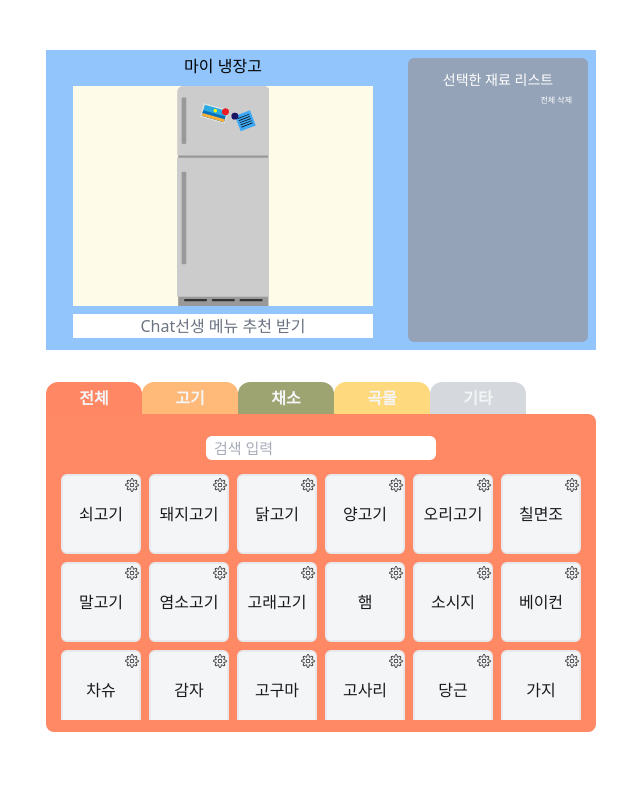
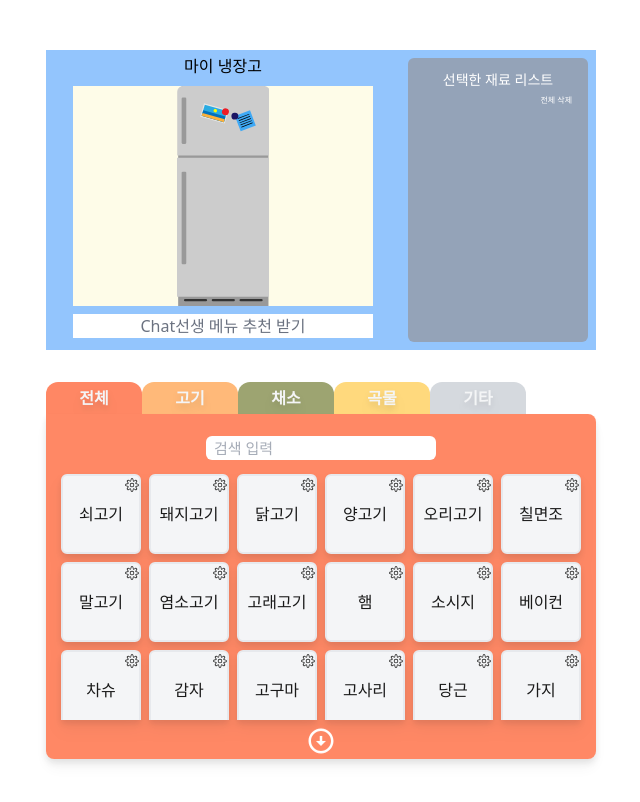
Before and after one commit to Storage-with-chatGPT/food-master-chatGPT, a Next.js app: page / in a window 1280 px wide. Shown: the whole page, without its empty margins (319-959 px from the left). Built offline with nearby package versions, Linux system fonts and the light colour scheme.

Commit message:
[FEAT] 스크롤 표시 → 화살표 주기(#18

```diff
--- a/src/components/IngredientList/index.tsx
+++ b/src/components/IngredientList/index.tsx
@@ -1,4 +1,4 @@
-import React, { useEffect, useState } from "react";
+import React, { useEffect, useRef, useState } from "react";
 import { useAppDispatch, useAppSelector } from "@/store";
 import {
   addIngredientList,
@@ -12,11 +12,15 @@ import { selectCategory } from "@/services/common/slice";
 import SearchInput from "./SearchInput";
 import IngredientBtn from "./IngredientBtn";
 import { showToastMessage } from "@/utils/toastMsg";
+import { BiDownArrowCircle } from "react-icons/bi";
 
 const IngredientList = () => {
   const [addBtnState, setAddBtnState] = useState(false);
   const [addIngredientInput, setAddIngredientInput] = useState("");
   const [bgColor, setBgColor] = useState("my-red");
+
+  const scrollRef = useRef<HTMLDivElement>(null);
+  const [istBtnVisible, setIsBtnVisible] = useState(true);
 
   const dispatch = useAppDispatch();
   const ingredientList = useAppSelector((state) => state.ingredientList);
@@ -132,6 +136,35 @@ const IngredientList = () => {
     // eslint-disable-next-line react-hooks/exhaustive-deps
   }, [categoryValue]);
 
+  const moveBottomEnd = () => {
+    scrollRef.current?.scrollIntoView({
+      behavior: "smooth",
+      block: "end",
+    });
+    const elementTop = scrollRef.current?.getBoundingClientRect().top;
+    const DownBtn = document.getElementById("DownBtn");
+    if (DownBtn) {
+      DownBtn.style.display = "none";
+    }
+  };
+
+  useEffect(() => {
+    const ingredients = document.getElementById("scrollDiv");
+    const handleScroll = () => {
+      if (ingredients) {
+        const scrollHeight = ingredients.scrollHeight;
+        const scrollTop = ingredients.scrollTop;
+        const clientHeight = ingredients.clientHeight;
+        const condition = scrollHeight !== scrollTop + clientHeight;
+        setIsBtnVisible(condition);
+      }
+    };
+    ingredients?.addEventListener("scroll", handleScroll);
+    return () => {
+      ingredients?.removeEventListener("scroll", handleScroll);
+    };
+  }, []);
+
   return (
     <div className="my-7 w-[550px]">
       <div className="flex flex-row justify-left">
@@ -140,22 +173,31 @@ const IngredientList = () => {
             key={`category_btn_${idx}`}
             onClick={handleOnClick}
             value={item.type}
-            className={`text-gray-100 font-bold h-8 w-24 bg-${item.color} opacity-90 rounded-t-xl`}
+            className={`text-gray-100 h-8 w-24 bg-${item.color} opacity-90 rounded-t-xl `}
           >
-            {Object.values(item.name)}
+            <p className="font-bold drop-shadow-lg">
+              {Object.values(item.name)}
+            </p>
           </button>
         ))}
       </div>
-      <div className={`${bgColor} py-3 opacity-90 rounded-b-lg rounded-tr-lg`}>
+      <div
+        className={`${bgColor} h-[345px] py-3 opacity-90 rounded-b-lg rounded-tr-lg drop-shadow-lg`}
+      >
         <div className="w-auto my-2.5 flex flex-raw justify-center ">
           <SearchInput />
         </div>
 
-        <div className=" h-[250px] flex flex-raw flex-wrap justify-center  overflow-auto scrollbar-hide ">
+        <div
+          id="scrollDiv"
+          className=" h-[250px] flex flex-raw flex-wrap justify-center  overflow-auto scrollbar-hide drop-shadow-lg "
+        >
           {category === "all" || searchValue !== "" ? (
             ""
           ) : (
-            <button className={`w-20 h-20 border-2 m-1 bg-gray-100 rounded-md`}>
+            <button
+              className={`w-20 h-20 border-2 m-1 bg-gray-100 rounded-md `}
+            >
               {addBtnState ? (
                 <>
                   <input
@@ -206,7 +248,19 @@ const IngredientList = () => {
                     state={item.state}
                   />
                 ))}
+          <div ref={scrollRef}></div>
         </div>
+      </div>
+      <div className="flex justify-center">
+        {list.length > 16 && istBtnVisible ? (
+          <BiDownArrowCircle
+            id="DownBtn"
+            onClick={moveBottomEnd}
+            className="fixed text-white text-[30px] -mt-8 animate-bounce cursor-pointer"
+          />
+        ) : (
+          ""
+        )}
       </div>
     </div>
   );
--- a/src/components/commons/DeleteConfirm.tsx
+++ b/src/components/commons/DeleteConfirm.tsx
@@ -2,7 +2,6 @@ import { deleteIngredientList } from "@/services/ingredientList/slice";
 import { useAppDispatch } from "@/store";
 import { Delete } from "@/types";
 import { showToastMessage } from "@/utils/toastMsg";
-import { Dispatch, useState } from "react";
 
 function DeleteConfirm({
   deleteName,
```
